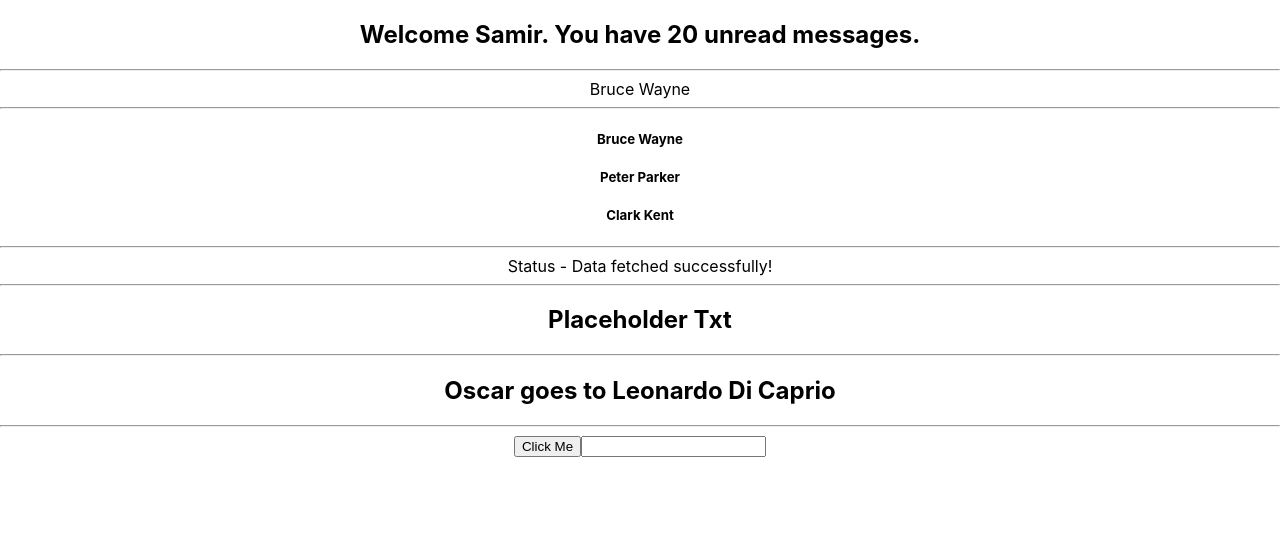
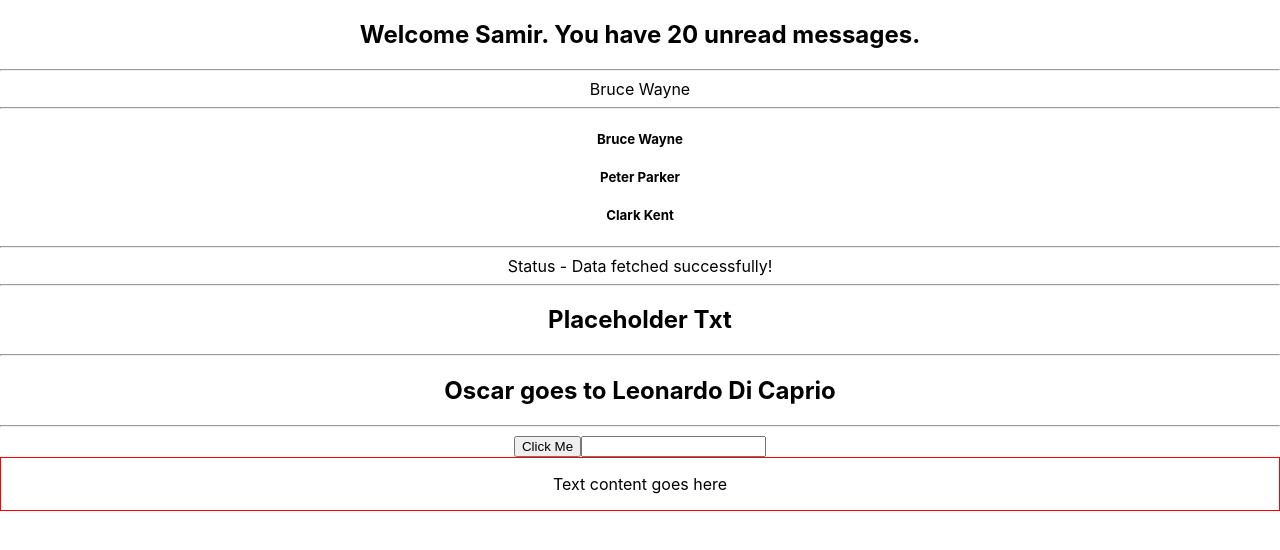
Before and after one commit to samirprakash/react-ts, a React (Create React App) app: page / in a window 1280 px wide. Shown: the top 550 px of the page. Built offline with nearby package versions, Linux system fonts and the light colour scheme.

Commit message:
handle styles as props in TS

```diff
--- a/src/App.tsx
+++ b/src/App.tsx
@@ -1,5 +1,6 @@
 import './App.css';
 import BasicProps from './pages/basic-props/basic-props.component';
+import { default as ContainerProps } from './pages/container-props/container-props.component';
 import EventProps from './pages/event-props/event-props.component';
 
 function App() {
@@ -7,6 +8,7 @@ function App() {
     <div className="App">
       <BasicProps />
       <EventProps />
+      <ContainerProps />
     </div>
   );
 }
--- /dev/null
+++ b/src/components/container/container.component.tsx
@@ -0,0 +1,9 @@
+type ContainerProps = {
+  styles: React.CSSProperties;
+};
+
+const Container = (props: ContainerProps) => {
+  return <div style={props.styles}>Text content goes here</div>;
+};
+
+export default Container;
--- /dev/null
+++ b/src/pages/container-props/container-props.component.tsx
@@ -0,0 +1,7 @@
+import Container from '../../components/container/container.component';
+
+const ContainerProps = () => {
+  return <Container styles={{ border: '1px solid red', padding: '1rem' }} />;
+};
+
+export default ContainerProps;
```
